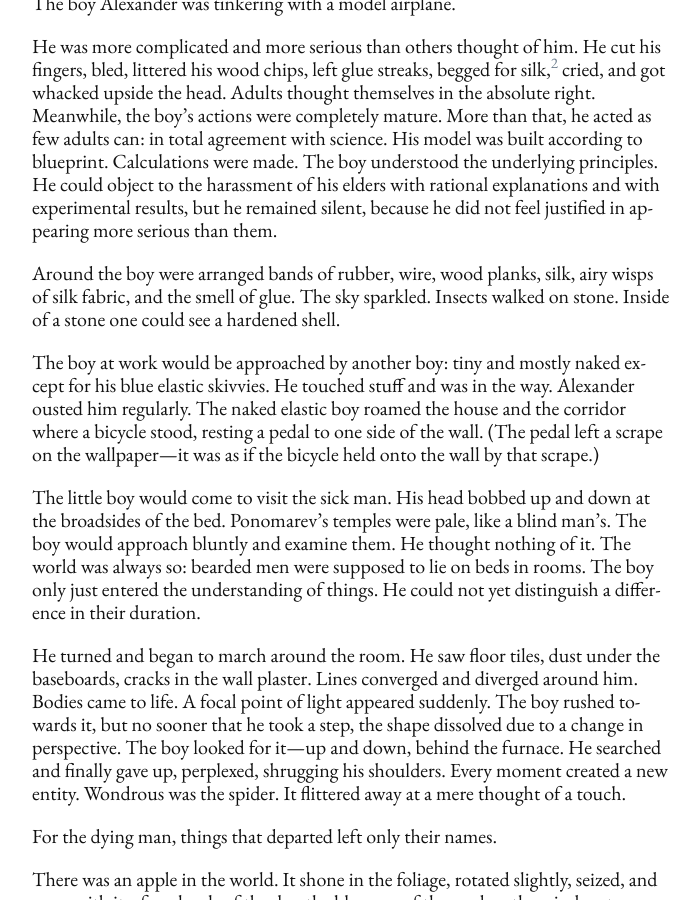
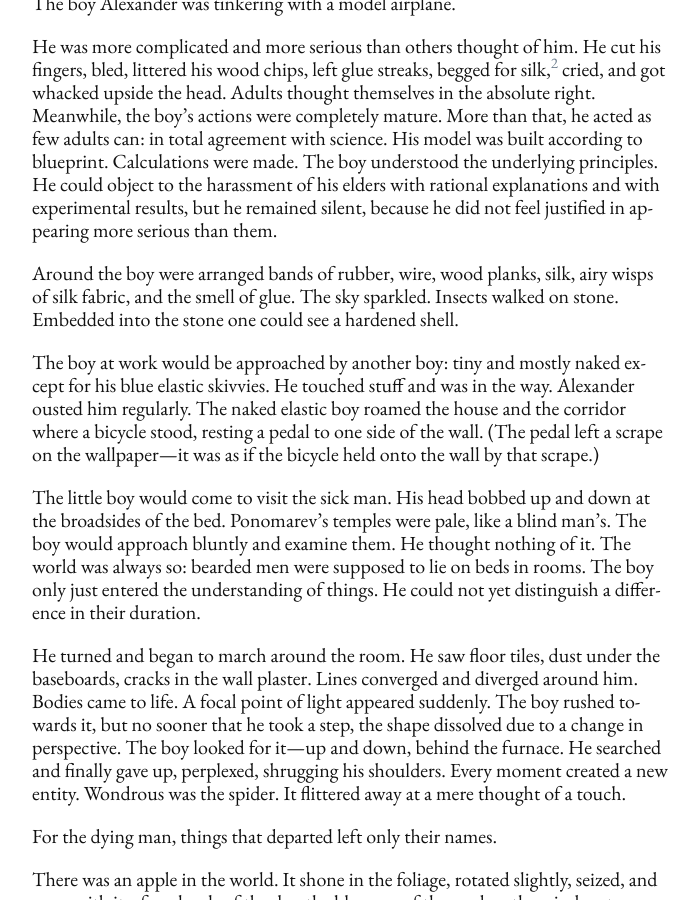
Before and after one commit to denten/denten.github.io, a Jekyll site: the page built from _posts/2017-06-07-liompa.md, in a window 1280 px wide and 900 px high, scrolled down 1447 px. Shown: the whole window, without its empty margins (288-988 px from the left). Built offline with Jekyll 4.4.1, drawn with Linux system fonts in a browser that asks for light colours; nearby versions of some CDN libraries; library files that are not in the unit come from our copies.

Commit message:
small edits

```diff
--- a/_posts/2017-06-07-liompa.md
+++ b/_posts/2017-06-07-liompa.md
@@ -86,7 +86,7 @@ than them.
 
 Around the boy were arranged bands of rubber, wire, wood planks, silk, airy
 wisps of silk fabric, and the smell of glue. The sky sparkled. Insects walked
-on stone. Inside of a stone one could see a hardened shell.
+on stone. Embedded into the stone one could see a hardened shell.
 
 The boy at work would be approached by another boy: tiny and mostly naked
 except for his blue elastic skivvies. He touched stuff and was in the way.
```
